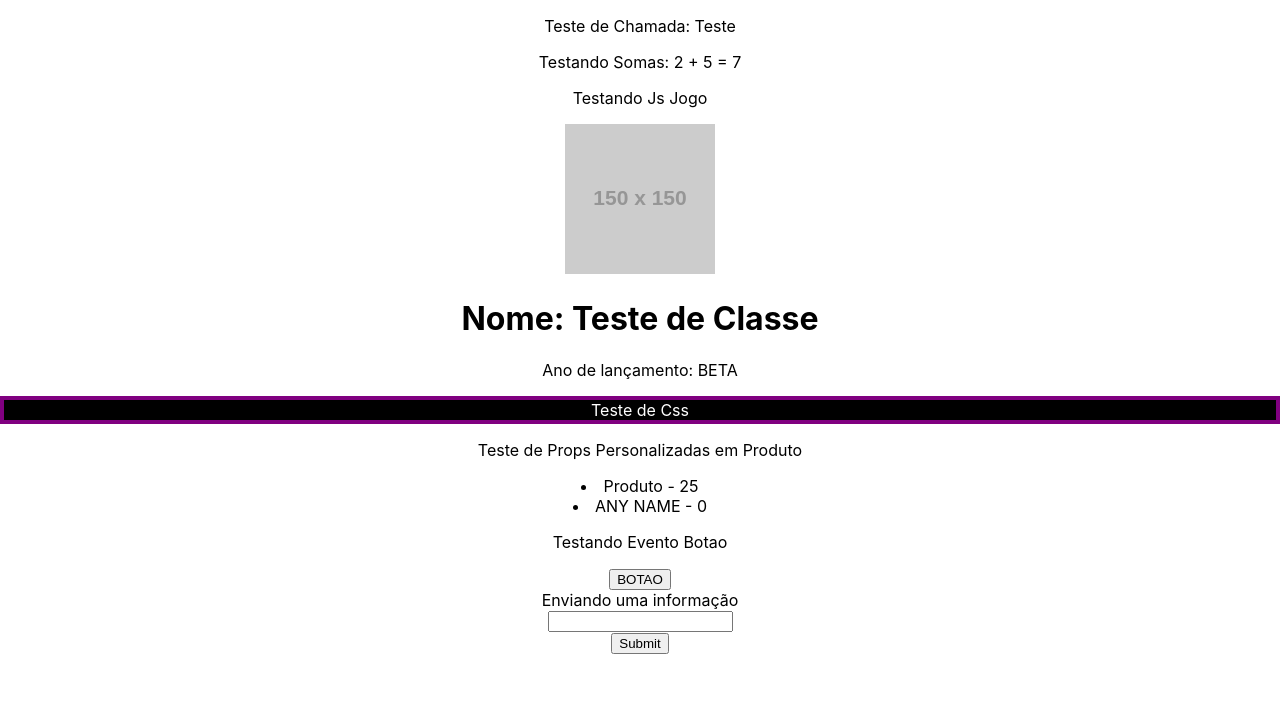
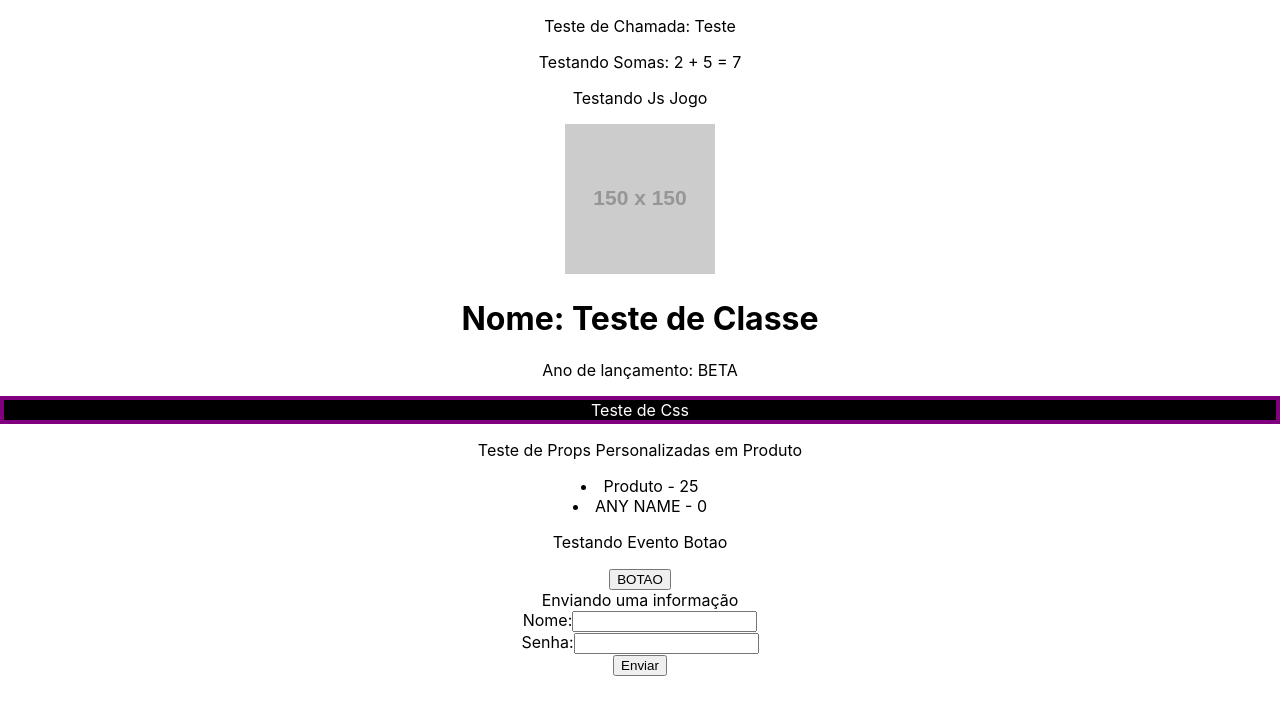
Before and after one commit to HiagoACSilva/App-Test, a React (Create React App) app: page / in a window 1280 px wide. Shown: the top 714 px of the page. Built offline with nearby package versions, Linux system fonts and the light colour scheme.

Commit message:
Adicionando Teste com useState

```diff
--- a/src/components/Envio.js
+++ b/src/components/Envio.js
@@ -1,18 +1,41 @@
-//TESTE DE ENVIO DE INFORMAÇÕES USANDO EVENTOS
+//TESTE DE ENVIO DE INFORMAÇÕES USANDO EVENTOS E USESTATE
+import { useState } from 'react'
+
 function Envio(){
     function Mensagem(e){
         e.preventDefault() //A PAGINA NÃO IRÁ RECARREGAR
-        console.log("ENVIADO") //MENSAGEM NO CONSOLE DA PAGINA
+        console.log(`Usuário: ${nome}|Senha: ${password}`)
     }
+
+    const [nome, setNome] = useState()
+    const [password, setPassword] = useState()
+
     return(
         <div>
             <>Enviando uma informação</>
             <form onSubmit={Mensagem}>
                 <div>
-                    <input type="text" placehold="Digite algo"/>
+                    <label htmlFor="name">Nome:</label>
+                    <input
+                        type="text"
+                        id = "nome"
+                        name = "nome"
+                        placehold="Digite algum nome"
+                        onChange={(e) => setNome(e.target.value)}
+                    />
                 </div>
                 <div>
-                    <input type="submit" placehold="Enviar"/>
+                    <label htmlFor="password">Senha:</label>
+                    <input
+                        type="password"
+                        id="password"
+                        name = "password"
+                        placehold="Enviar"
+                        onChange={(e) => setPassword(e.target.value)}
+                    />
+                </div>
+                <div>
+                    <input type = "submit" value = "Enviar"/>
                 </div>
             </form>
         </div>
```
